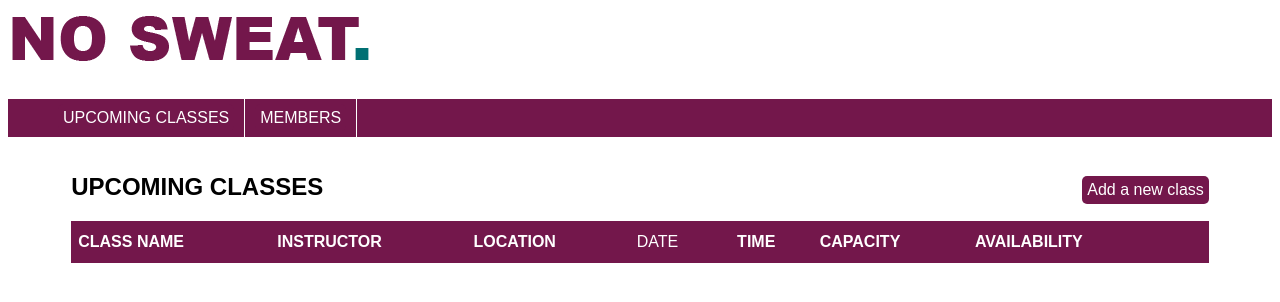
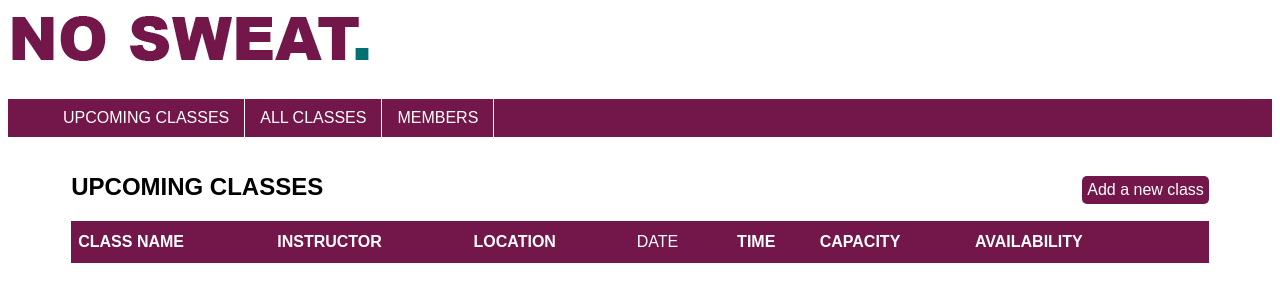
Before and after one commit to stephpaterson/python_project_gym_manager, a Flask app: page /gym_classes in a window 1280 px wide. Shown: the top 302 px of the page. Run offline with Flask 2, Linux system fonts and the light colour scheme; data that the repository does not hold is empty; some libraries are stand-ins or nearby versions.

Commit message:
added all classes page

```diff
--- a/controllers/gym_class_controller.py
+++ b/controllers/gym_class_controller.py
@@ -9,13 +9,18 @@ gym_classes_blueprint = Blueprint("gym_classes", __name__)
 
 @gym_classes_blueprint.route("/gym_classes")
 def gym_classes():
-    gym_classes = gym_class_repo.select_future()
-    gym_class_avail = []
-    for gym_class in gym_classes:
+    gym_classes_future = gym_class_repo.select_future()
+    gym_classes = []
+    for gym_class in gym_classes_future:
         count = gym_class_repo.count_members(gym_class)
         gym_class.set_availability(count)
-        gym_class_avail.append(gym_class)
-    return render_template("gym_class/index.html", gym_class_avail=gym_class_avail)
+        gym_classes.append(gym_class)
+    return render_template("gym_class/index.html", gym_classes=gym_classes)
+
+@gym_classes_blueprint.route("/gym_classes/all")
+def gym_classes_all():
+    gym_classes = gym_class_repo.select_all()
+    return render_template("gym_class/index.html", gym_classes=gym_classes)
 
 @gym_classes_blueprint.route("/gym_classes/new", methods = ['GET'])
 def gym_class_new():
--- a/templates/base.html
+++ b/templates/base.html
@@ -15,6 +15,7 @@
         <nav>
             <ul>
                 <li><a href="/gym_classes">UPCOMING CLASSES</a></li>
+                <li><a href="/gym_classes/all">ALL CLASSES</a></li>
                 <li><a href="/members">MEMBERS</a></li>
             </ul>
         </nav>
--- a/templates/gym_class/index.html
+++ b/templates/gym_class/index.html
@@ -24,7 +24,7 @@
         </tr>
     </thead>
     <tbody>
-        {% for gym_class in gym_class_avail %}
+        {% for gym_class in gym_classes %}
         <tr>
             <td>{{gym_class.name}}</td>
             <td>{{gym_class.instructor}}</td>
```
